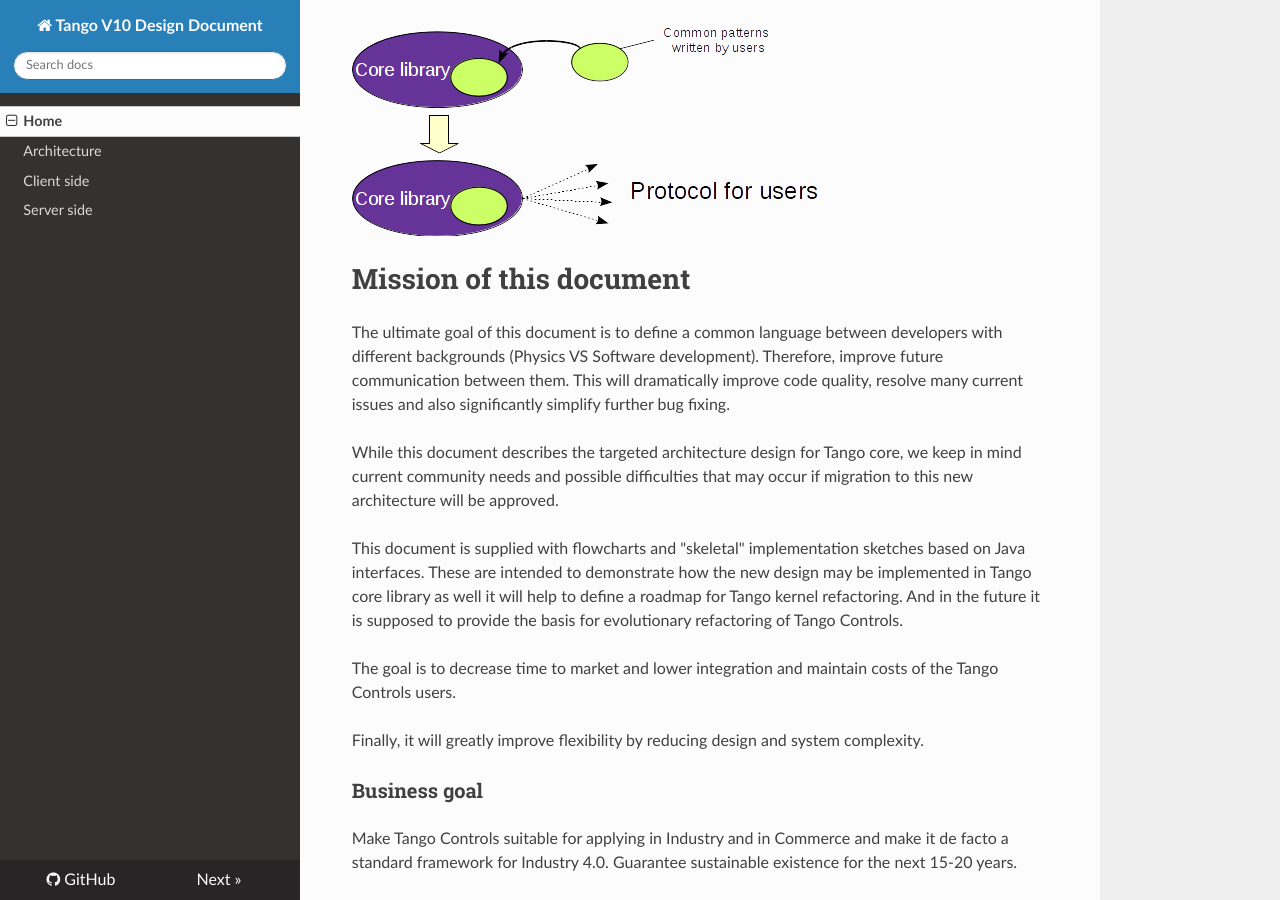
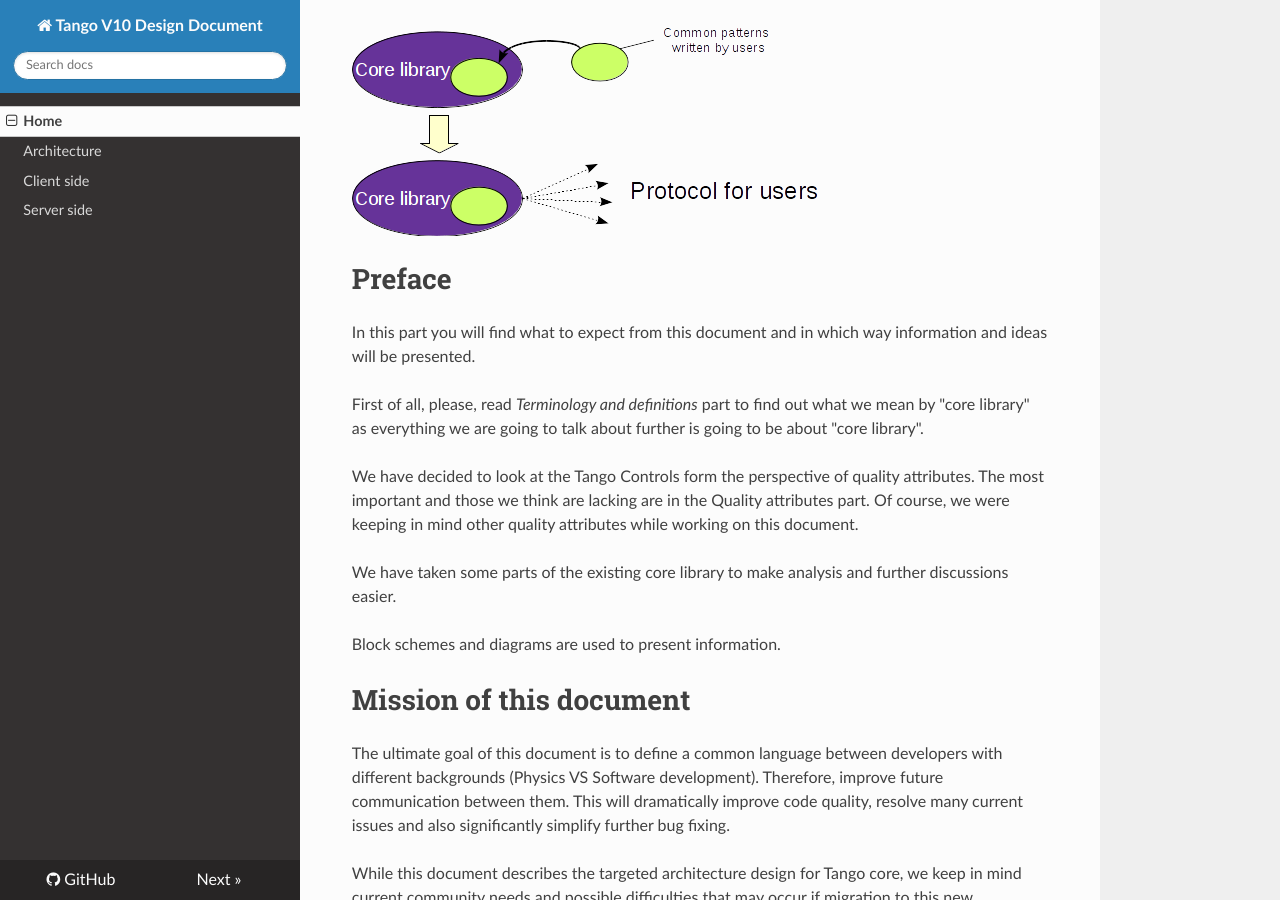
Before and after one commit to Ingvord/tango-v10-design-doc, an MkDocs documentation site: the page built from docs/index.md, in a window 1280 px wide and 900 px high, scrolled down 1364 px. Built offline with MkDocs 1.6.1, drawn with Linux system fonts in a browser that asks for light colours; nearby versions of some CDN libraries; old or Windows-style settings are respelled for this version of MkDocs; some of the changed text lies outside the part shown.

Commit message:
Update index.md

```diff
--- a/docs/index.md
+++ b/docs/index.md
@@ -42,6 +42,28 @@ This should give us the next benefits:
 We also have in plan to extend the existing protocol. The following flowchart shows the idea of the changes which will be presented in more details later in this document.
 
 ![](images/UsersCode_toCoreLib.png)
+
+
+
+
+
+
+
+# Preface
+
+In this part you will find what to expect from this document and in which way information and ideas will be presented.
+
+First of all, please, read _Terminology and definitions_ part to find out what we mean by "core library" as everything we are going to talk about further is going to be about "core library".
+
+We have decided to look at the Tango Controls form the perspective of quality attributes. The most important and those we think are lacking are in the Quality attributes part. Of course, we were keeping in mind other quality attributes while working on this document.
+
+We have taken some parts of the existing core library to make analysis and further discussions easier.
+
+Block schemes and diagrams are used to present information.
+
+
+
+
 
 
 
```
Also changed, not shown: other parts of docs/index.md (+1 -18 lines).
